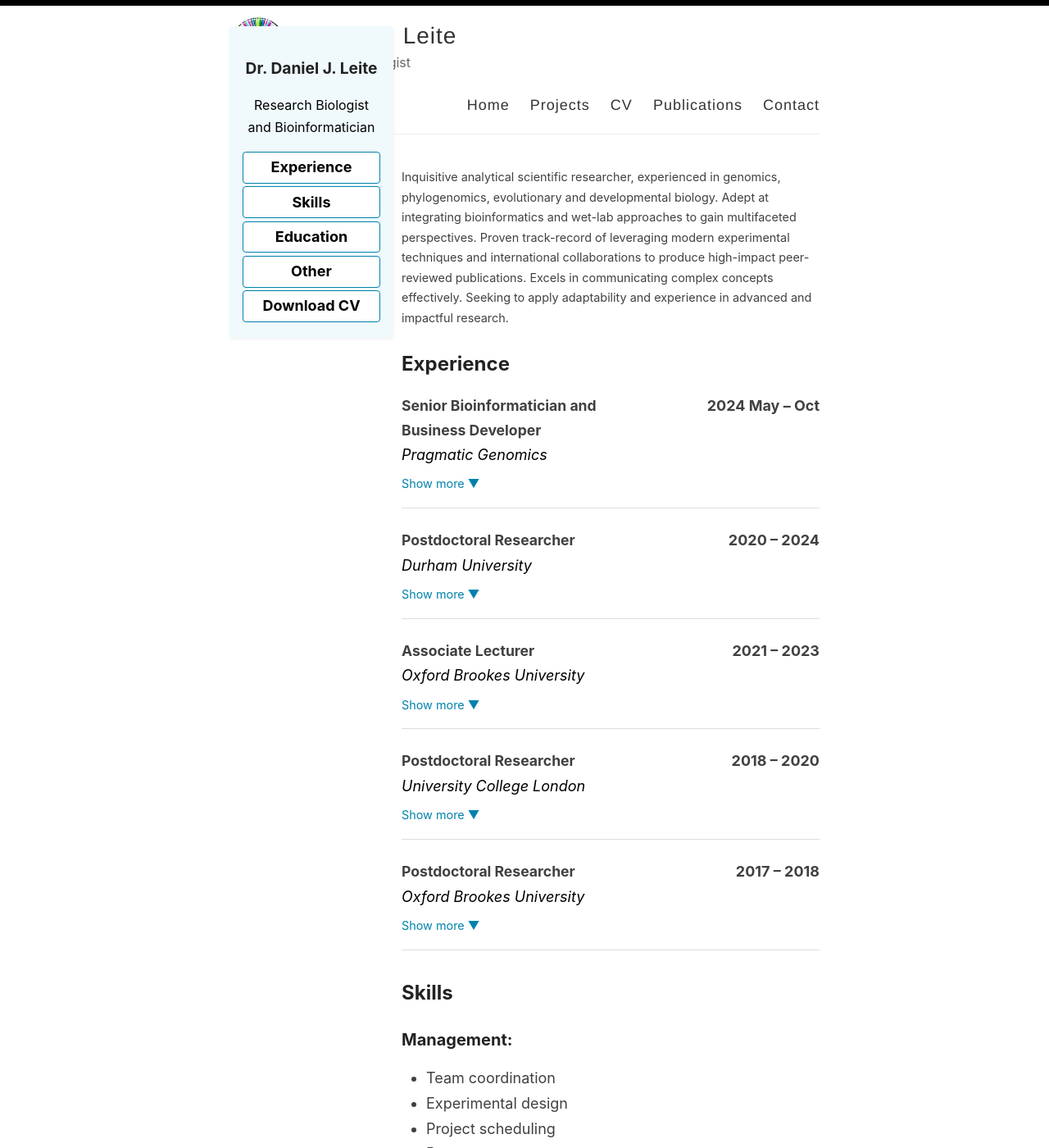
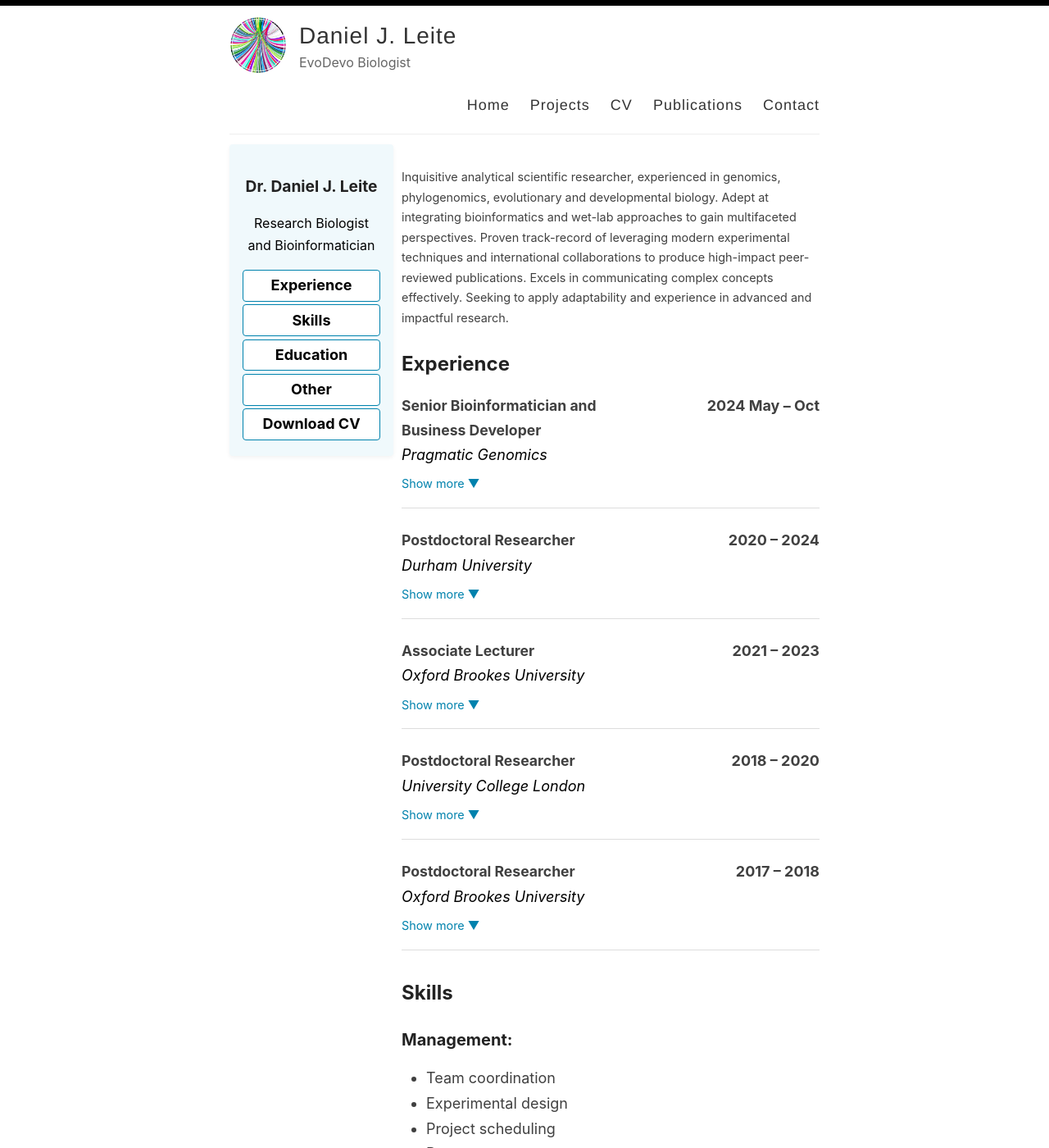
Before and after one commit to djleite/djleite.github.io, a Jekyll site: the page built from _pages/cv.md, in a window 1280 px wide and 1400 px high. Shown: the whole window at 82% size. Built offline with Jekyll 4.4.1, drawn with Linux system fonts in a browser that asks for light colours.

Commit message:
update cv

```diff
--- a/_sass/_cv.scss
+++ b/_sass/_cv.scss
@@ -7,7 +7,7 @@
 
   .cv-sidebar {
     position: fixed;
-    top: 2rem;
+    top: 11rem;
     background-color: #f0f9fc;
     padding: 1rem;
     border-radius: 4px;
```
